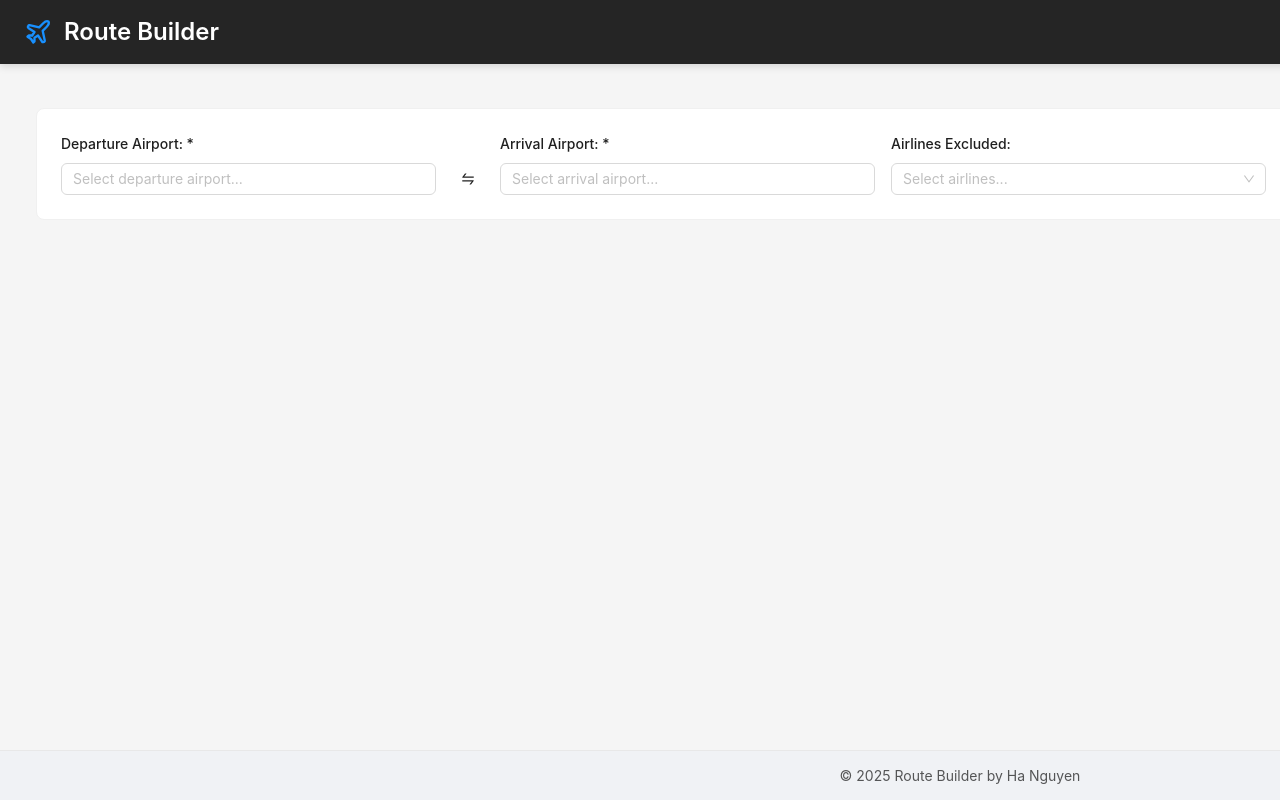
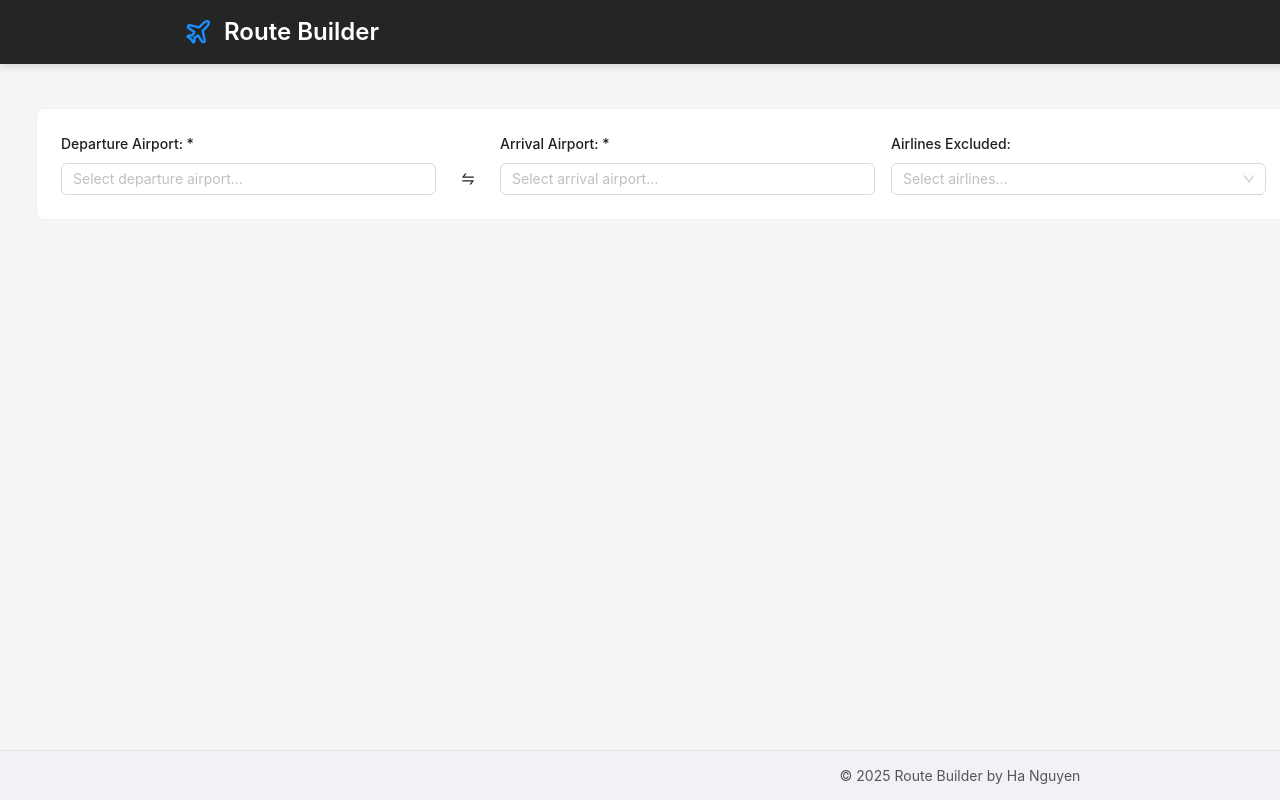
Before and after one commit to hachrisjordan/route-builder-ac1, a React (Create React App) app: page /ac in a window 1280 px wide. Shown: the top 800 px of the page. Built offline with nearby package versions, Linux system fonts and the light colour scheme.

Commit message:
UI rework

```diff
--- a/src/App.css
+++ b/src/App.css
@@ -32,7 +32,7 @@
   align-items: center;
   justify-content: space-between;
   width: 100%;
-  max-width: 1920px;
+  max-width: 1600px;
   margin: 0 auto;
   padding: 0 24px;
 }
```
